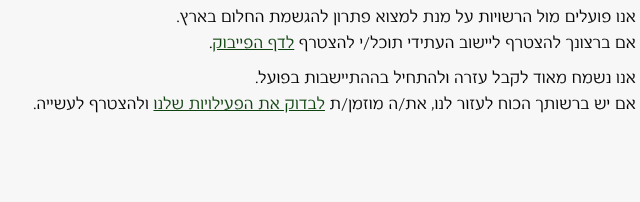
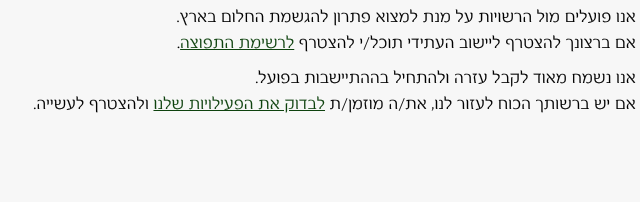
Before and after one commit to moshest/anastasia.org.il, a plain HTML site: page index.html in a window 1280 px wide. Shown: the part 1409-1611 px from the top of the page, 574-1214 px from the left. Drawn offline with nearby package versions, Linux system fonts and the light colour scheme.

Commit message:
update links on text to mail list

```diff
--- a/index.html
+++ b/index.html
@@ -89,7 +89,7 @@ script(src='//oss.maxcdn.com/libs/bootstrap-3.3/js/respond.min.js')
     <a href="https://www.mantra.co.il/anastasia-books/" target="_blank">קראו עוד על ספרי אנסטסיה</a>
     <h2>היכן היישוב ממוקם?</h2>
     <p>אנו פועלים מול הרשויות על מנת למצוא פתרון להגשמת החלום בארץ.<br>אם ברצונך להצטרף ליישוב
-      העתידי תוכל/י להצטרף <a href="https://www.facebook.com/anastasia.org.il">לדף הפייבוק</a>.
+      העתידי תוכל/י להצטרף <a href="#maillist">לרשימת התפוצה</a>.
     </p>
     <p>אנו נשמח מאוד לקבל עזרה ולהתחיל בההתיישבות בפועל.<br>אם יש ברשותך הכוח לעזור לנו, את/ה
       מוזמן/ת <a href="https://www.facebook.com/groups/ganeymoledet/">לבדוק את הפעילויות שלנו</a> ולהצטרף לעשייה.</p></div>
```
